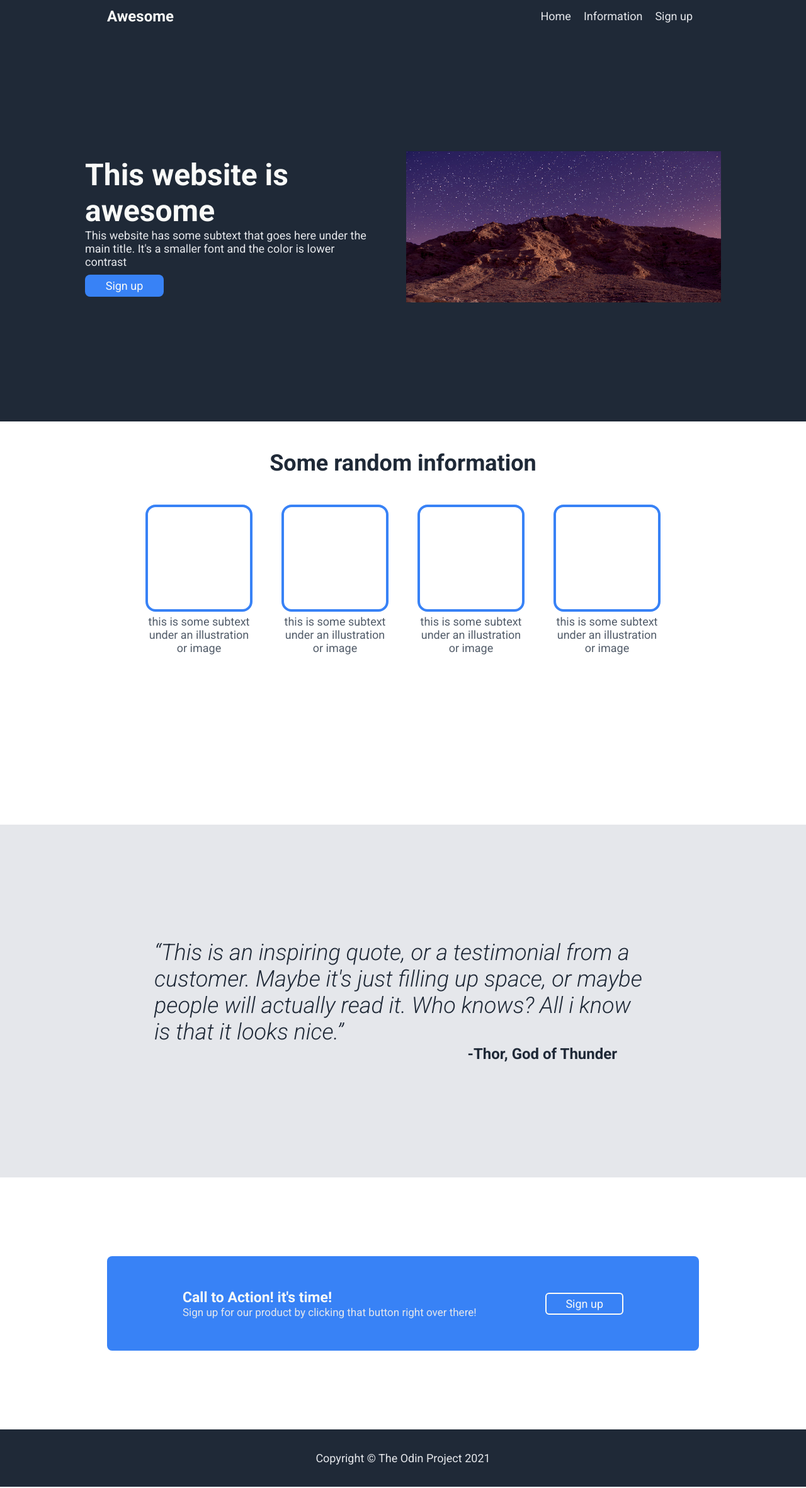
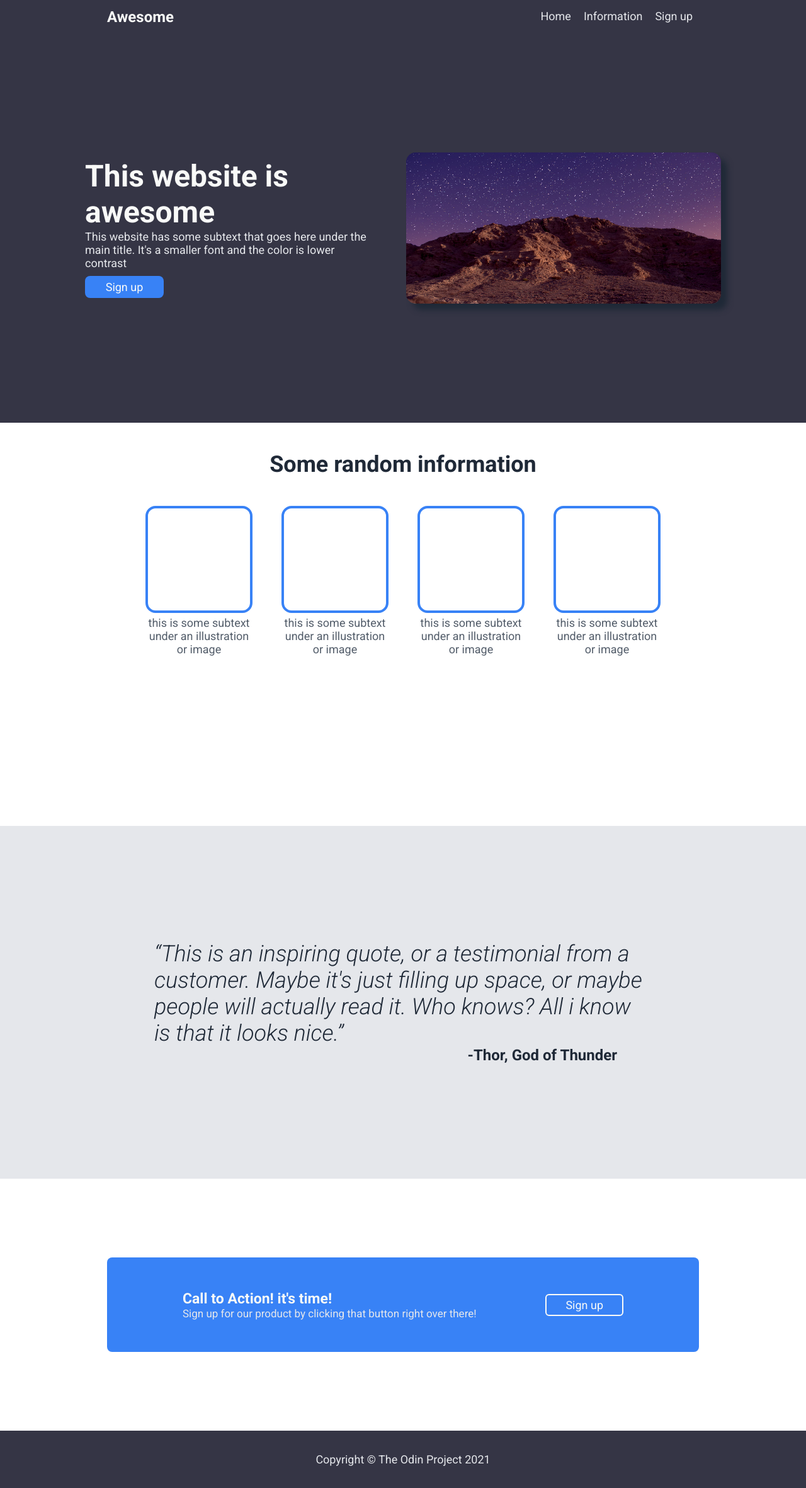
Before and after one commit to ArthurMTS/landing-page, a plain HTML site: page index.html in a window 1280 px wide. Shown: the whole page at 63% size. Drawn offline with Linux system fonts and the light colour scheme.

Commit message:
chore: changing colors and adding some hovers

```diff
--- a/assets/css/styles.css
+++ b/assets/css/styles.css
@@ -1,5 +1,5 @@
 .header {
-  background-color: #1f2937;
+  background-color: #353545;
   display: flex;
   align-items: center;
   justify-content: space-between;
@@ -21,15 +21,16 @@
   font-size: 18px;
   color: #e5e7eb;
   padding: 15px 10px;
-  transition: all .2s;
+  border-bottom: 2px solid transparent;
+  transition: all .375s;
 }
 
 .header a:hover {
-  background-color: #3882f6;
+  border-color: #3882f6;
 }
 
 .hero {
-  background-color: #1f2937;
+  background-color: #353545;
   height: 77.3vh;;
   display: flex;
   gap: 50px;
@@ -63,11 +64,18 @@
   background-color: #3882f6;
   cursor: pointer;
   width: 125px;
+  transition: all .375s;
+}
+
+.hero button:hover {
+  box-shadow: 5px 5px 10px #1F2937;
 }
 
 .hero img {
   height: 240px;
   width: 500px;
+  box-shadow: 10px 10px 10px #1F2937;
+  border-radius: 15px;
 }
 
 .info {
@@ -92,6 +100,12 @@
 .info li {
   width: 170px;
   height: 170px;
+  cursor: pointer;
+  transition: all .375s;
+}
+
+.info li:hover {
+  scale: 1.1;
 }
 
 .info div {
@@ -170,10 +184,16 @@
   padding: 5px 30px;
   border-radius: 6px;
   cursor: pointer;
+  transition: all .375s;
+}
+
+.box button:hover {
+  background-color: #fff;
+  color: #3882f6;
 }
 
 footer {
-  background-color: #1f2937;
+  background-color: #353545;
   display: flex;
   align-items: center;
   justify-content: center;
```
